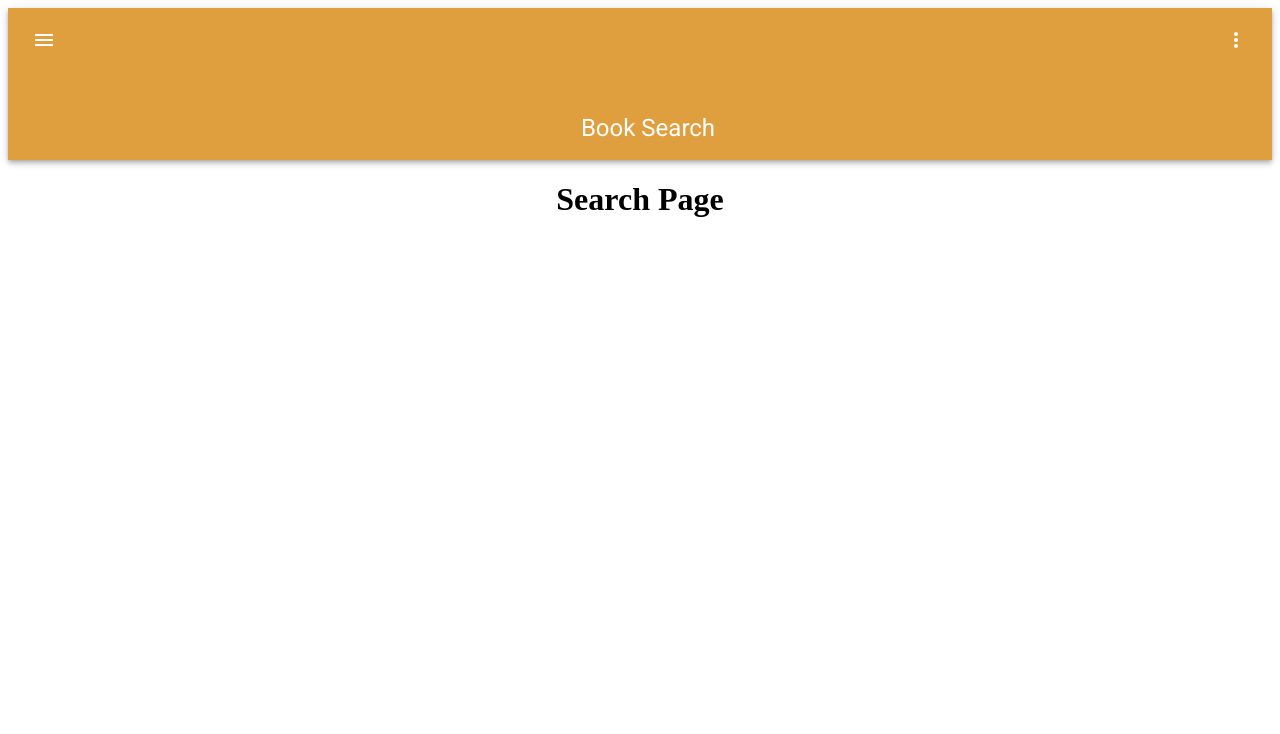
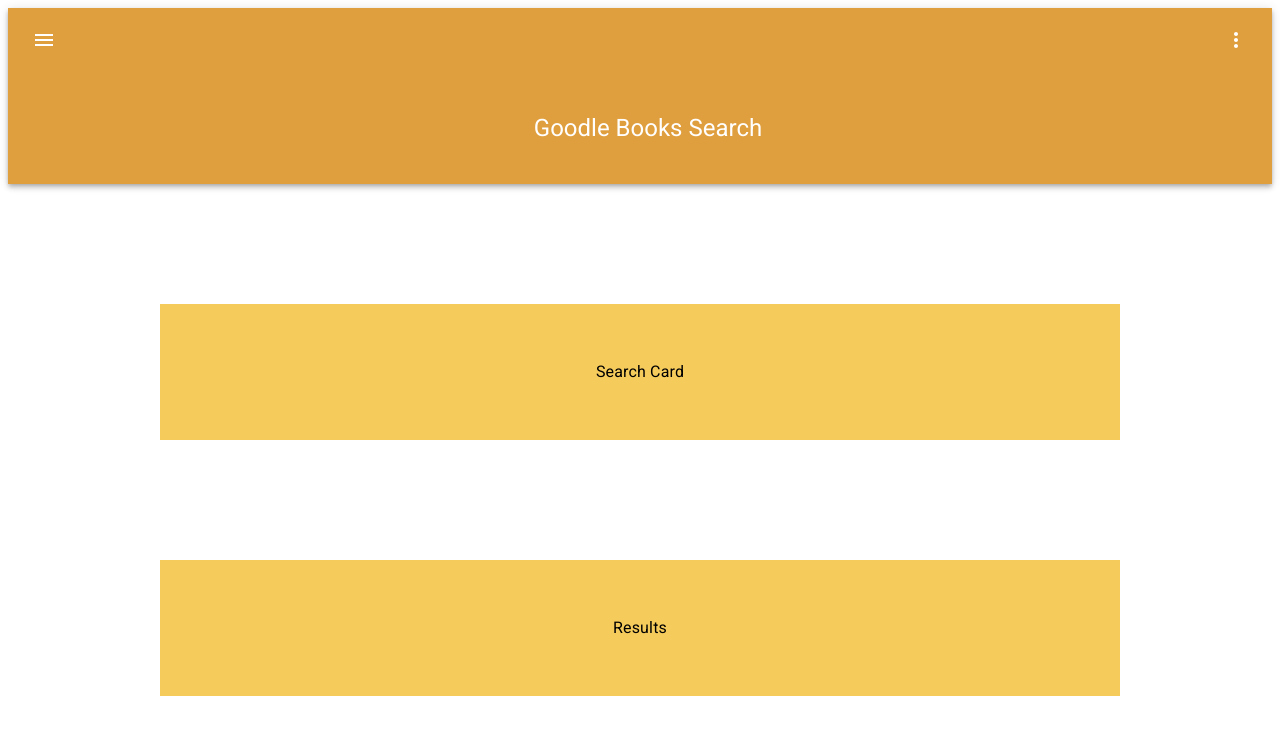
Before and after one commit to themancalledzac/book-search-react, a React (Create React App) app in the folder client/: page / in a window 1280 px wide. Shown: the top 734 px of the page. Built offline with nearby package versions, Linux system fonts and the light colour scheme.

Commit message:
Book search card and results card on search page

```diff
--- /dev/null
+++ b/client/src/components/BookSearch/index.js
@@ -0,0 +1,28 @@
+import { Container, makeStyles, Typography } from "@material-ui/core";
+import React from "react";
+import colors from "../../components/color";
+
+const useStyles = makeStyles((theme) => ({
+  searchBar: {
+    marginTop: theme.spacing(15),
+    paddingTop: theme.spacing(5),
+    paddingBottom: theme.spacing(5),
+  },
+}));
+
+const BookSearch = () => {
+  const classes = useStyles();
+  return (
+    <Container
+      className={classes.searchBar}
+      maxWidth='md'
+      style={{ backgroundColor: colors.primary }}
+    >
+      <Typography component='div'>
+        <p>Search Card</p>
+      </Typography>
+    </Container>
+  );
+};
+
+export default BookSearch;
--- a/client/src/components/Nav/index.js
+++ b/client/src/components/Nav/index.js
@@ -20,7 +20,7 @@
     minHeight: 128,
     alignItems: "flex-start",
     paddingTop: theme.spacing(1),
-    paddingBottom: theme.spacing(2),
+    paddingBottom: theme.spacing(5),
     backgroundColor: colors.orange,
   },
   title: {
@@ -45,7 +45,7 @@
             <MenuIcon />
           </IconButton>
           <Typography className={classes.title} variant='h5' noWrap>
-            Book Search
+            Goodle Books Search
           </Typography>
 
           <IconButton
--- /dev/null
+++ b/client/src/components/ResultsCard/index.js
@@ -0,0 +1,28 @@
+import { Container, makeStyles, Typography } from "@material-ui/core";
+import React from "react";
+import colors from "../../components/color";
+
+const useStyles = makeStyles((theme) => ({
+  searchBar: {
+    marginTop: theme.spacing(15),
+    paddingTop: theme.spacing(5),
+    paddingBottom: theme.spacing(5),
+  },
+}));
+
+const ResultsCard = () => {
+  const classes = useStyles();
+  return (
+    <Container
+      className={classes.searchBar}
+      maxWidth='md'
+      style={{ backgroundColor: colors.primary }}
+    >
+      <Typography component='div'>
+        <p>Results</p>
+      </Typography>
+    </Container>
+  );
+};
+
+export default ResultsCard;
--- a/client/src/pages/Search/index.js
+++ b/client/src/pages/Search/index.js
@@ -1,10 +1,28 @@
 import React from "react";
+import Container from "@material-ui/core/Container";
+import Typography from "@material-ui/core/Typography";
+import colors from "../../components/color";
+import { makeStyles } from "@material-ui/core";
+import BookSearch from "../../components/BookSearch";
+import ResultsCard from "../../components/ResultsCard";
+
+const useStyles = makeStyles((theme) => ({
+  searchBar: {
+    marginTop: theme.spacing(15),
+    paddingTop: theme.spacing(5),
+    paddingBottom: theme.spacing(5),
+  },
+}));
 
 const Search = () => {
+  const classes = useStyles();
   return (
-    <div>
-      <h1>Search Page</h1>
-    </div>
+    <>
+      <Container>
+        <BookSearch />
+        <ResultsCard />
+      </Container>
+    </>
   );
 };
 
```
Also changed, not shown: 1 other file (tests, documents, lock files or other folders).
